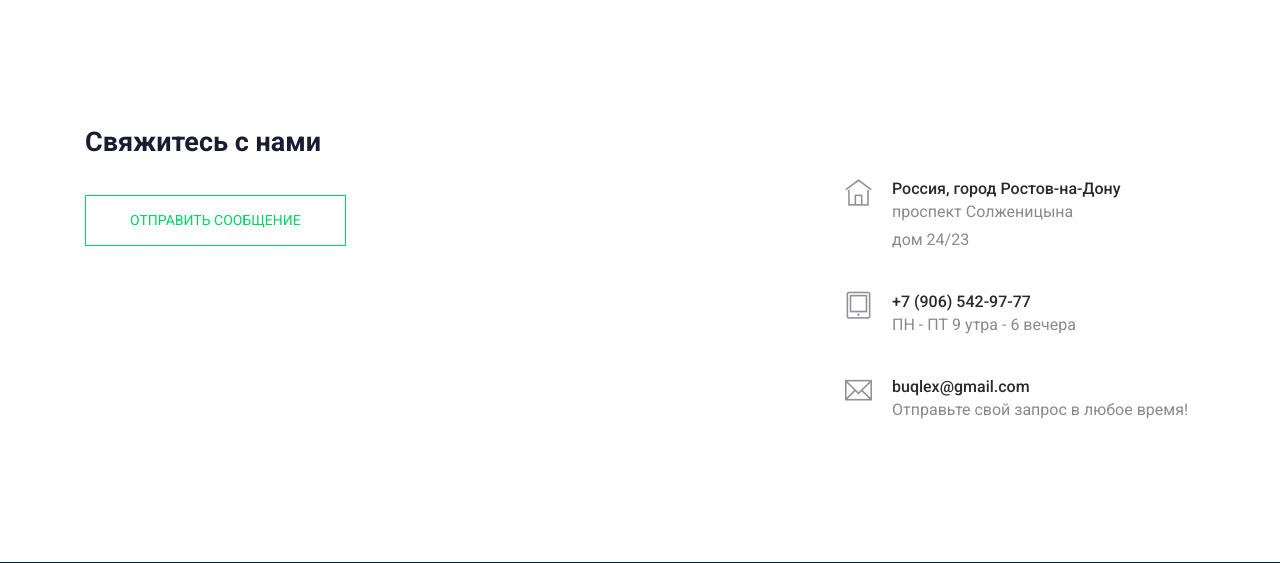
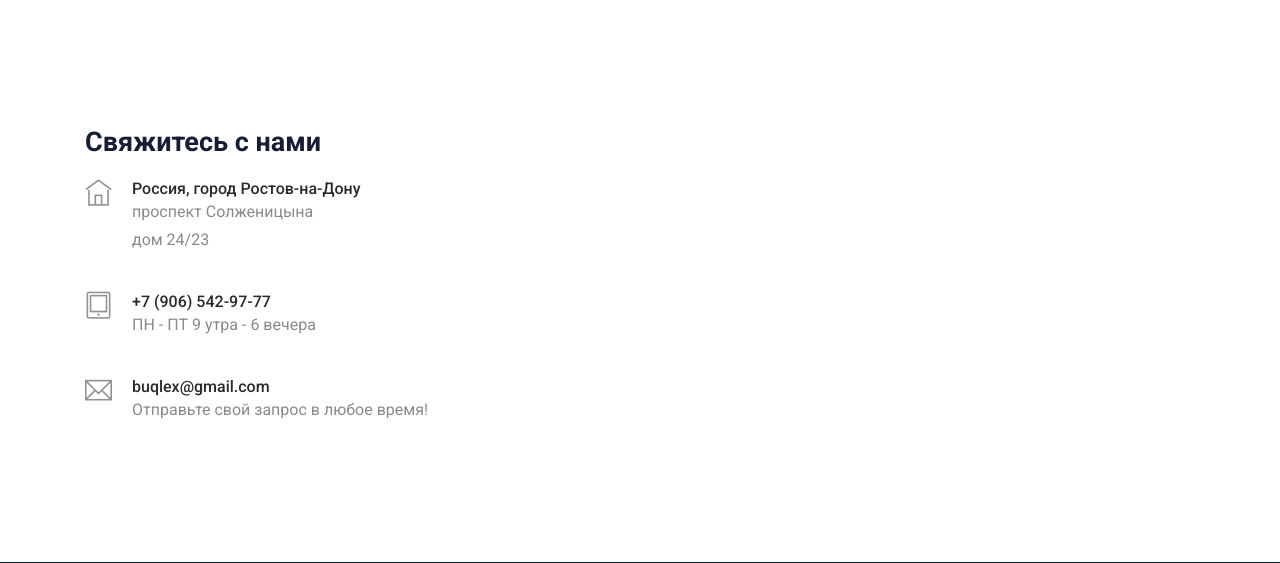
Before and after one commit to buqlex/curriculum_ms, a Django app: template templates/curriculum_ms/contact.html in a window 1280 px wide. Shown: the part 355-918 px from the top of the page. Run offline with Django 4.2, Linux system fonts and the light colour scheme; the template is opened without the code that fills it, so the values that code supplies are empty; some libraries are stand-ins or nearby versions.

Commit message:
deleted feedbackl form

```diff
--- a/templates/curriculum_ms/contact.html
+++ b/templates/curriculum_ms/contact.html
@@ -21,14 +21,6 @@
             <div class="row">
                 <div class="col-12">
                     <h2 class="contact-title">Свяжитесь с нами</h2>
-                </div>
-                <div class="col-lg-8">
-                    <form class="form-contact contact_form" method="post" action="{% url 'contact' %}" id="contactForm" novalidate="novalidate">
-                        <div class="form-group mt-3">
-                            <button type="submit" class="button button-contactForm btn_4 boxed-btn">Отправить сообщение
-                            </button>
-                        </div>
-                    </form>
                 </div>
                 <div class="col-lg-4">
                     <div class="media contact-info">
```
Also changed, not shown: 1 other file.
